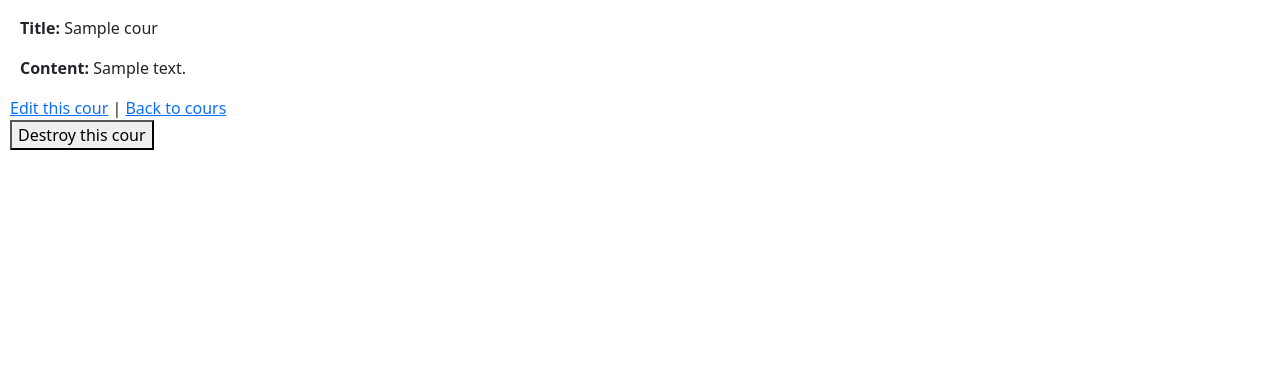
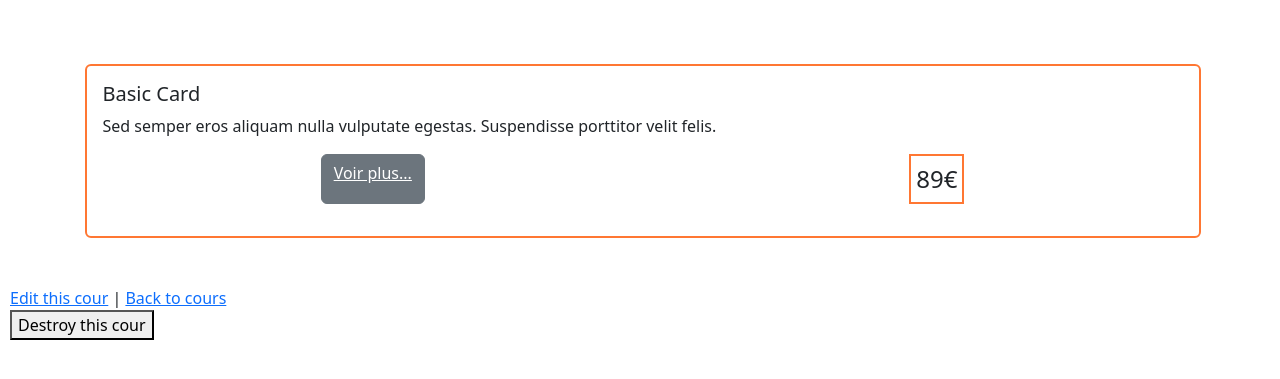
Before and after one commit to Zicrou/awformations, a Rails app: page /cours/1 in a window 1280 px wide. Shown: the part 56-435 px from the top of the page. Run offline with Rails 7, Linux system fonts and the light colour scheme; tables that the repository leaves empty hold one stand-in row (values such as "Sample post"); style sheets or scripts are compiled from the project's sources; some libraries are stand-ins or nearby versions.

Commit message:
Added list cours in Index cours page

```diff
--- a/app/views/cours/_cour.html.erb
+++ b/app/views/cours/_cour.html.erb
@@ -1,20 +1,47 @@
-<div id="<%= dom_id cour %>" style="margin:10px">
-  <p>
+<div id="<%= dom_id cour %>" style="margin-top:10px; margin-left:5px;">
+
+<div class="container py-5">
+  <div class="d-flex justify-content-center">
+    <div class="col-12">
+        <div class="card" style="width: auto; border: 2px solid #FF7733;">
+		      <%= image_tag(cour.thumbnail, style:"width:100%;height:auto", class:"card-img-top") if cour.thumbnail.present? %>
+          <div class="card-body">
+            <h5 class="card-title">Basic Card</h5>
+            <p class="card-text">Sed semper eros aliquam nulla vulputate egestas. Suspendisse porttitor velit felis. </p>
+            <!--a href="#" class="btn btn-primary">Go somewhere</a-->
+            <div class="d-flex justify-content-sm-around flex-nowrap mb-3">
+              <span class="btn btn-secondary">
+                <%= link_to "Voir plus...", cour, class:"text-white" %>
+              </span>
+              <span class="ms-5 pricing-card-title" style="font-size:1.5rem; padding:5px; border: 2px solid #FF7733">
+                89€
+              </span>
+            </div>
+
+          </div>
+      </div>
+    </div>
+  </div>
+</div>
+
+  <!--p>
     <strong>Title:</strong>
     <%= cour.title %>
   </p>
 
   <p>
     <strong>Content:</strong>
-    <%= cour.content %>
+    <%#= cour.content %>
   </p>
 
   <div>
-    <%= link_to image_tag(cour.thumbnail, style:"width:500px;height:auto"), cours_path if cour.thumbnail.present? %>
-  </div>
+    <%#= link_to image_tag(cour.thumbnail, style:"width:400px;height:auto"), cours_path if cour.thumbnail.present? %>
+  </div-->
 
-  <div>
-    <%= video_tag url_for(cour.video), :controls => true, style:"width:500px;height:auto" if cour.video.video?%>
-  </div>
+  <%#= link_to "Show this cour", cour %>
+
+  <!--div>
+    <%#= video_tag url_for(cour.video), :controls => true, style:"width:500px;height:auto" if cour.video.video?%>
+  </div-->
 
 </div>
```
Also changed, not shown: app/views/cours/index.html.erb (+21 -11 lines), 3 other files.
